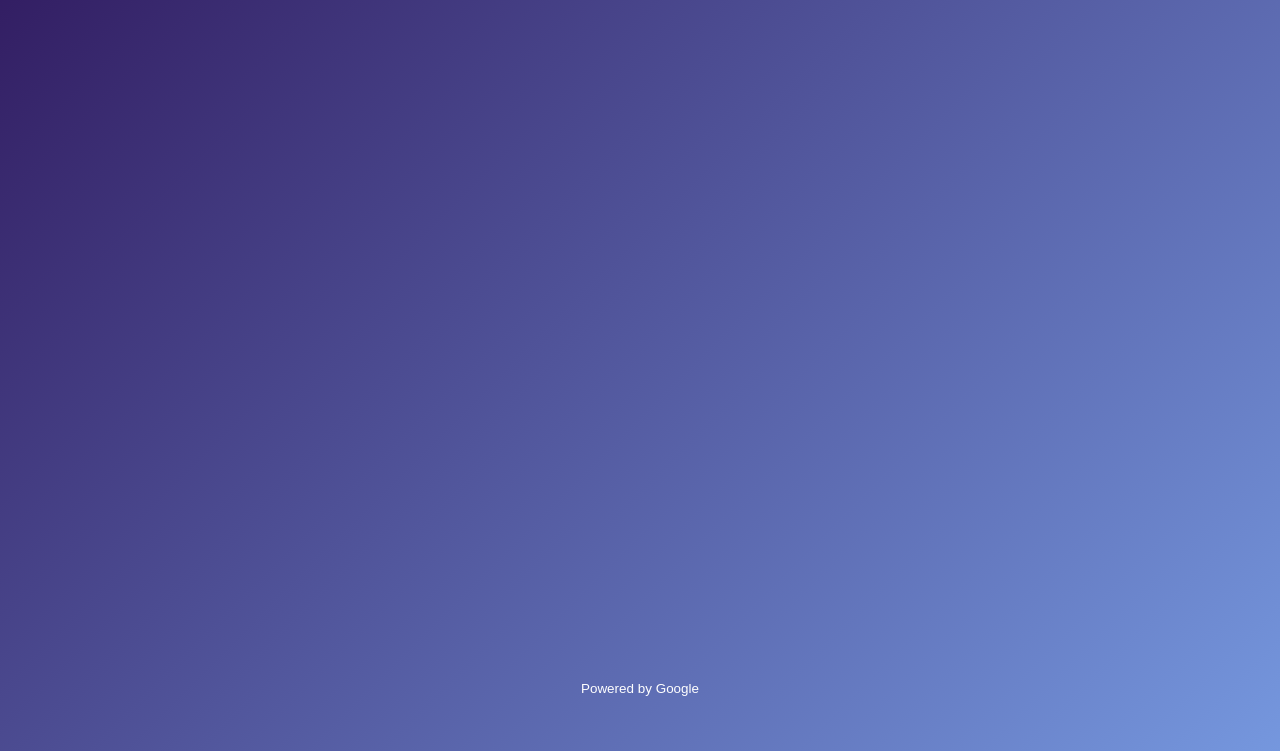
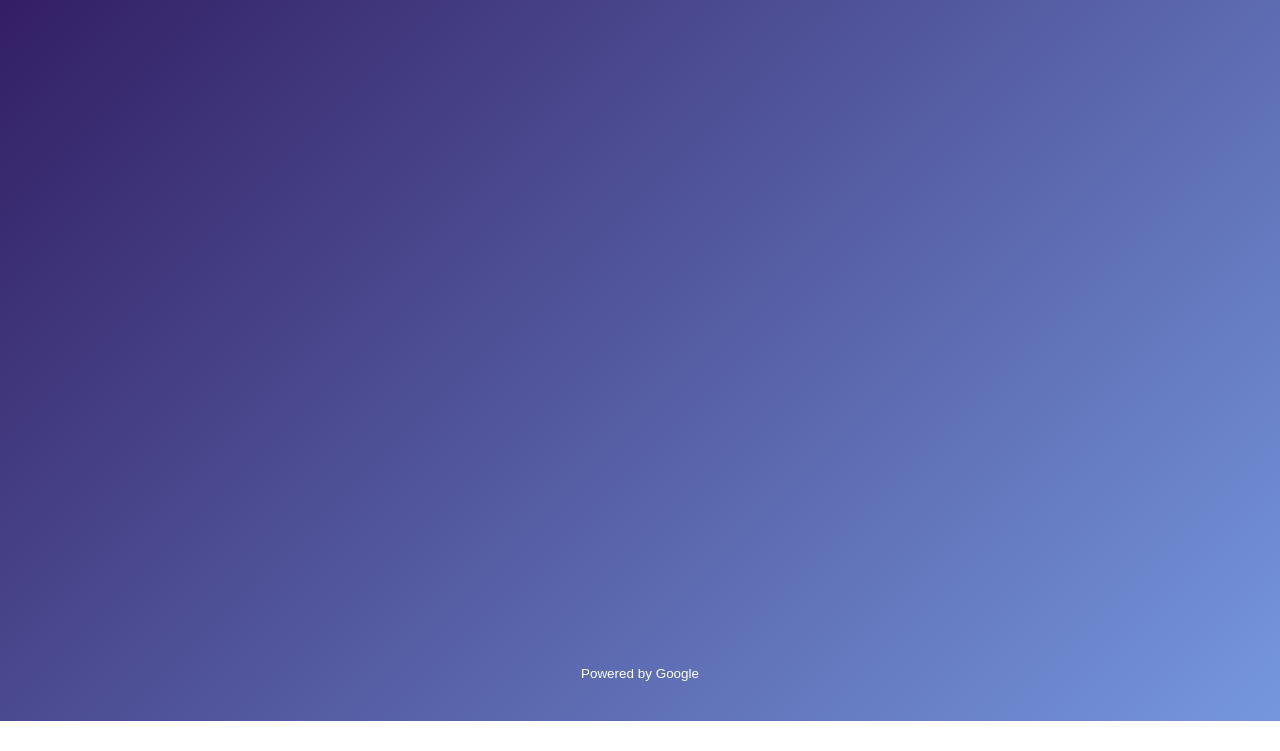
Before and after one commit to kazuekudo1222/spotify-music-generator-mood, a website: page index.html in a window 1280 px wide. Shown: the part 239-990 px from the top of the page. After the commit the page ends 960 px from the top, so only its background shows below. Drawn offline with nearby package versions, Linux system fonts and the light colour scheme.

Commit message:
Update index.css

```diff
--- a/index.css
+++ b/index.css
@@ -1,5 +1,5 @@
 body {
-  margin: 15px;
+  margin: 0;
   font-family: Arial, sans-serif;
   background: linear-gradient(135deg, #2b1055, #7597de);
   color: white;
@@ -74,6 +74,7 @@ footer {
   margin-top: 20px;
   flex-direction: column;
   margin-left: auto;
+  margin-left: 15px;
 }
 .change-bgColor{
   background: linear-gradient(135deg, #be57be, #7597de);
```
